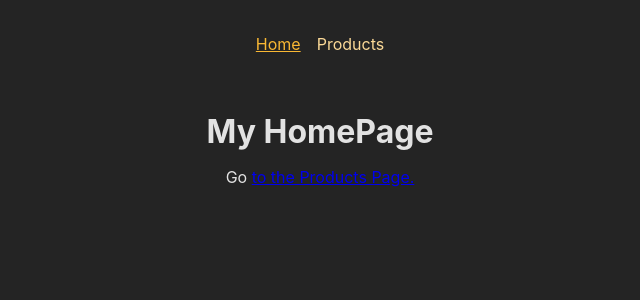
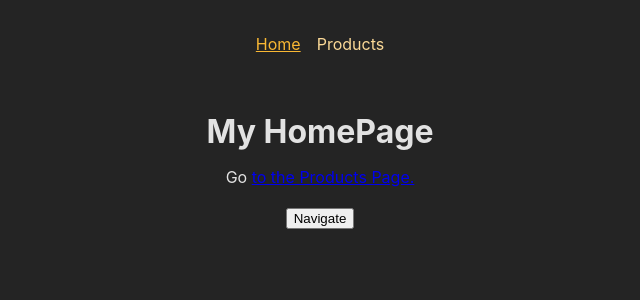
Before and after one commit to blasius-okwach/Building-A-Single-Page-Application-SPA---Routing-, a React (Create React App) app: page / in a window 1280 px wide. Shown: the top 300 px of the page, without its empty margins (320-960 px from the left). Built offline with nearby package versions, Linux system fonts and the light colour scheme.

Commit message:
Navigating Programatically

```diff
--- a/src/pages/Home.js
+++ b/src/pages/Home.js
@@ -1,11 +1,23 @@
-import { Link } from "react-router-dom"
+import { Link, useNavigate } from "react-router-dom";
 
-function HomePage(){
-  return <>
-  <h1>My HomePage</h1>
-  <p>Go <Link to="/products">to the Products Page.</Link></p>
-  </>
+function HomePage() {
+  const navigate = useNavigate();
 
+  function navigateHandler(){
+    navigate("/products")
+  }
+
+  return (
+    <>
+      <h1>My HomePage</h1>
+      <p>
+        Go <Link to="/products">to the Products Page.</Link>
+      </p>
+      <p>
+        <button onClick={navigateHandler}>Navigate</button>
+      </p>
+    </>
+  );
 }
 
-export default HomePage
+export default HomePage;
```
